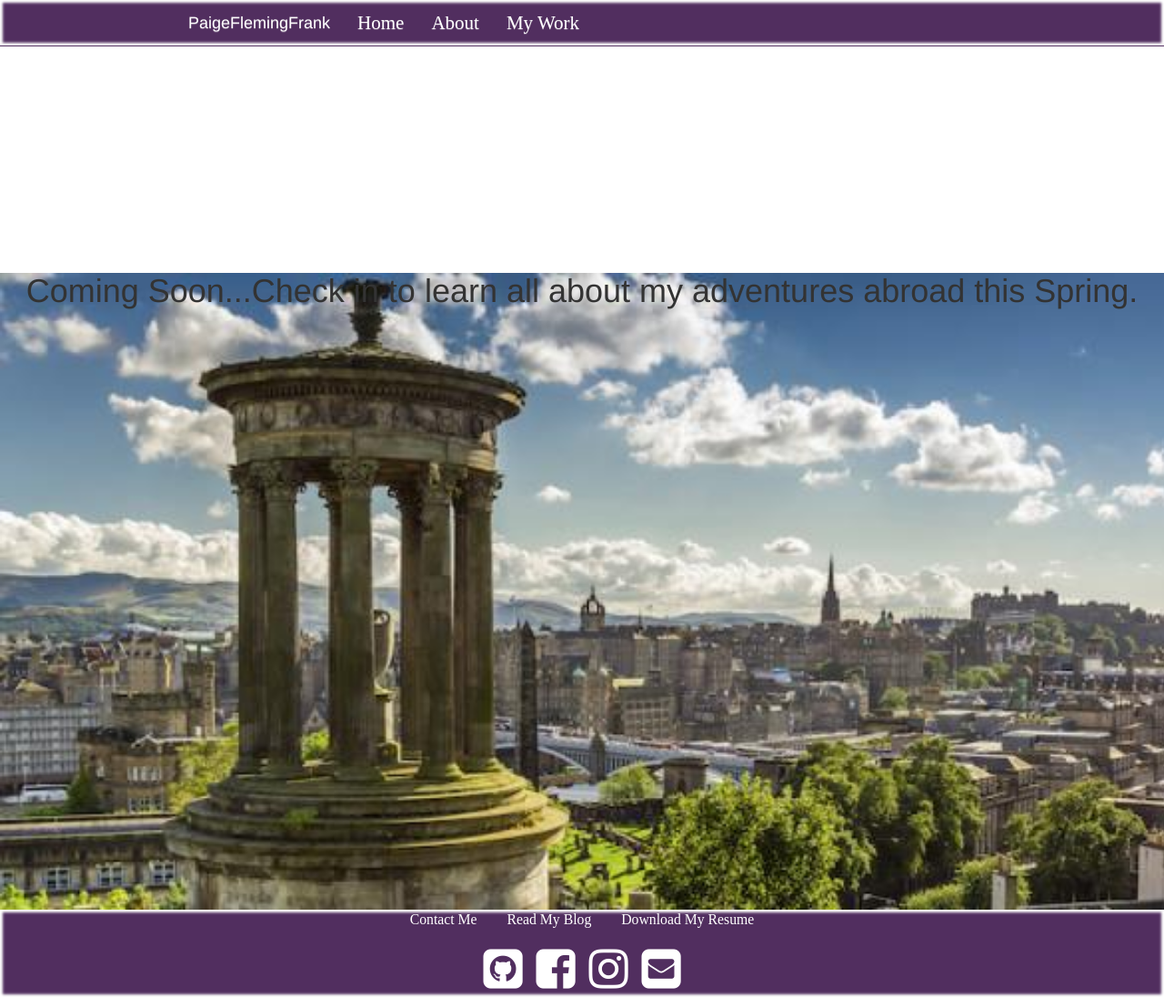
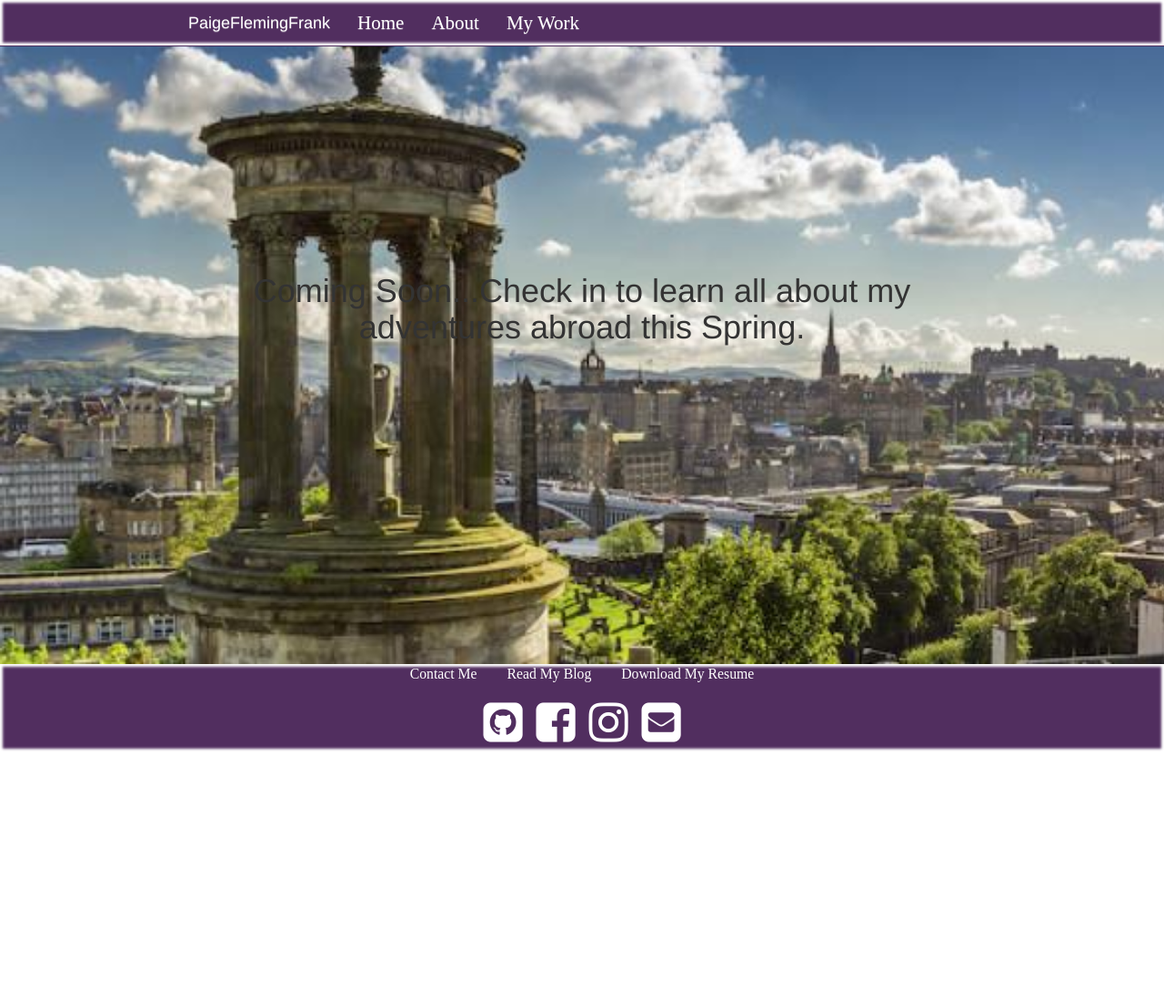
Before and after one commit to pfrank7/pfrank7.github.io, a Jekyll site: the page built from Blog.html, in a window 1280 px wide and 1096 px high. Shown: the whole window at 91% size. Built offline with Jekyll 4.4.1, drawn with Linux system fonts in a browser that asks for light colours; nearby versions of some CDN libraries.

Commit message:
Update Blog.html

```diff
--- a/Blog.html
+++ b/Blog.html
@@ -7,8 +7,9 @@ title: Paige Frank
     background-image: url("edi.jpg");
     background-size:cover;
     height:700px;
+    padding:250px;
   }
 </style>
 <div class = "scotland">
-<h1 style = "margin-top:300px; text-align:center;"> Coming Soon...Check in to learn all about my adventures abroad this Spring. </h1>
+<h1 style = "text-align:center;"> Coming Soon...Check in to learn all about my adventures abroad this Spring. </h1>
 </div>
```
